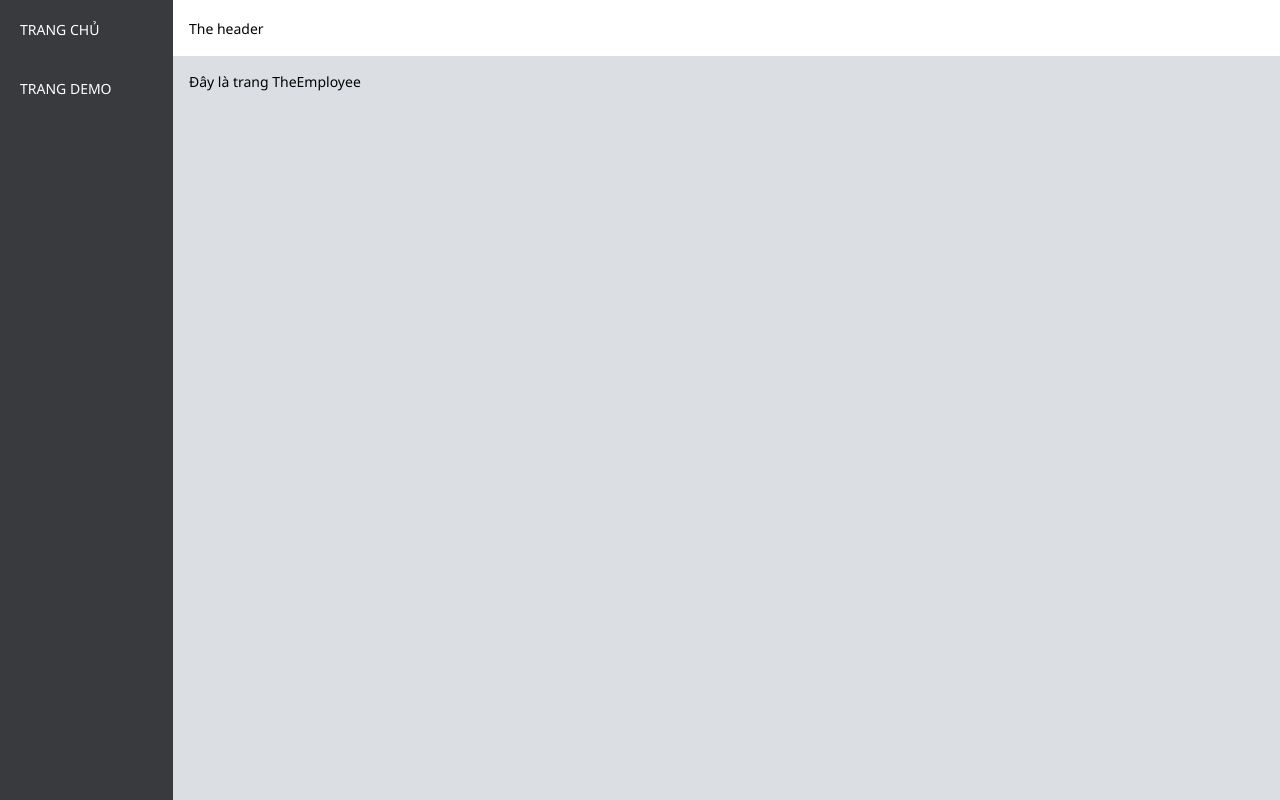
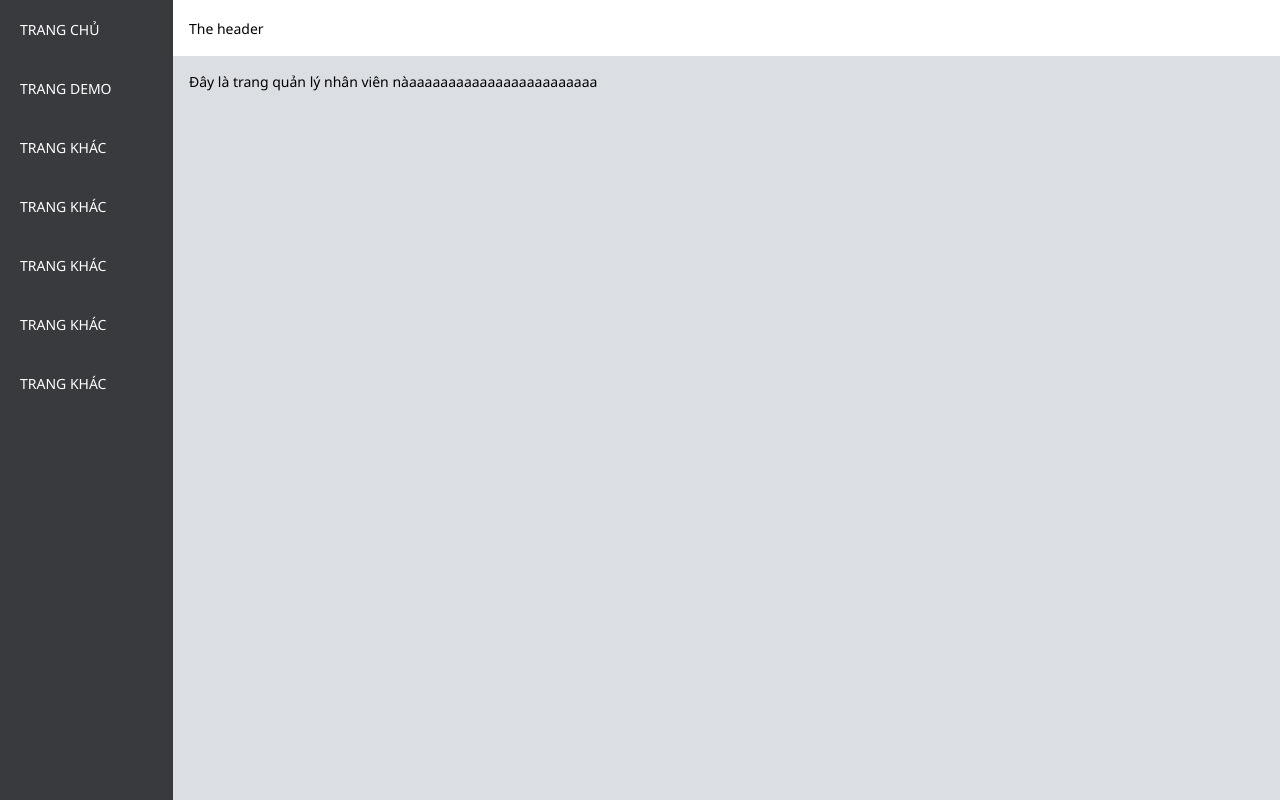
Before and after one commit to tonguyenducmanh/MISA-accounting-app-VueJS-learning, a Vue app: page / in a window 1280 px wide. Built offline with nearby package versions, Linux system fonts and the light colour scheme.

Commit message:
feat: Tạo trang notfound

```diff
--- a/src/components/layout/TheNavbar.vue
+++ b/src/components/layout/TheNavbar.vue
@@ -2,6 +2,11 @@
   <div class="navbar">
     <div class="link"><router-link to="/">Trang chủ</router-link></div>
     <div class="link"><router-link to="/demo">Trang demo</router-link></div>
+    <div class="link"><router-link to="/khac">Trang khác</router-link></div>
+    <div class="link"><router-link to="/khac">Trang khác</router-link></div>
+    <div class="link"><router-link to="/khac">Trang khác</router-link></div>
+    <div class="link"><router-link to="/khac">Trang khác</router-link></div>
+    <div class="link"><router-link to="/khac">Trang khác</router-link></div>
   </div>
 </template>
 <script>
--- a/src/router/index.js
+++ b/src/router/index.js
@@ -2,6 +2,7 @@ import { createRouter, createWebHistory } from "vue-router";
 
 import TheDemo from "../views/TheDemo.vue";
 import TheEmployee from "../views/TheEmployee.vue";
+import TheNotFound from "../views/TheNotFound.vue";
 const router = createRouter({
   history: createWebHistory(import.meta.env.BASE_URL),
   routes: [
@@ -15,6 +16,8 @@ const router = createRouter({
       path: "/",
       component: TheEmployee,
     },
+    // link các trang không tồn tại tới component notfound
+    { path: "/:pathMatch(.*)*", name: "NotFound", component: TheNotFound },
   ],
 });
 
--- a/src/views/TheEmployee.vue
+++ b/src/views/TheEmployee.vue
@@ -1,5 +1,5 @@
 <template lang="">
-  <div>Đây là trang TheEmployee</div>
+  <div>Đây là trang quản lý nhân viên nàaaaaaaaaaaaaaaaaaaaaaaaa</div>
 </template>
 <script>
 export default {
--- /dev/null
+++ b/src/views/TheNotFound.vue
@@ -0,0 +1,9 @@
+<template lang="">
+  <div>Thành phần này đang được phát triển, vui lòng quay lại sau!</div>
+</template>
+<script>
+export default {
+  name: "TheNotFound",
+};
+</script>
+<style lang=""></style>
```
Also changed, not shown: src/components/base/MToastMessage.vue (added, +9 -0 lines), src/css/base/toastmessage.css (added).
